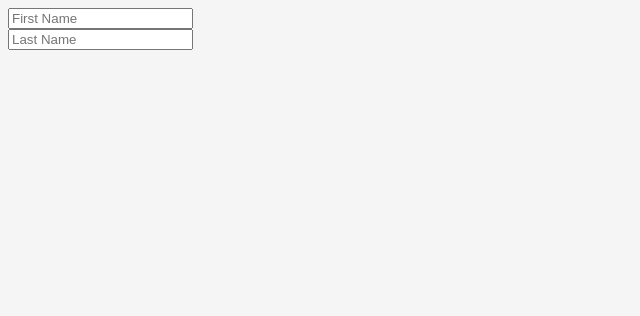
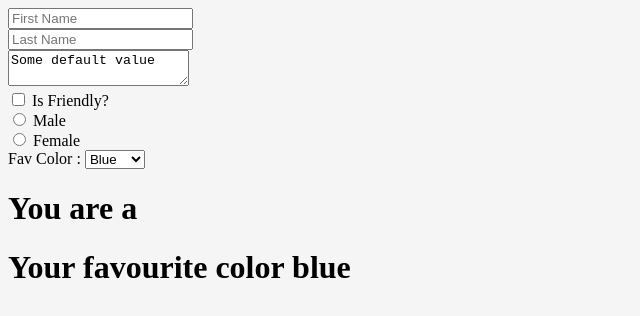
Before and after one commit to findashu/react-app, a React (Create React App) app: page / in a window 1280 px wide. Shown: the top 316 px of the page, without its empty margins (0-640 px from the left). Built offline with nearby package versions, Linux system fonts and the light colour scheme.

Commit message:
forms part2

```diff
--- a/src/App.js
+++ b/src/App.js
@@ -7,31 +7,100 @@
         super();
         this.state = {
             firstName : "",
-            lastName : ""
+            lastName : "",
+            isFriendly:false,
+            gender:"",
+            description:"Some default value",
+            favColor:"blue"
         }
         this.handleChange = this.handleChange.bind(this)
     }
 
     handleChange(event) {
-        let {name, value} = event.target
-        this.setState({
-            [name] : value
-        })
+        let {name, value, type, checked} = event.target
+        type === 'checkbox' ? this.setState({[name]:checked}) : this.setState({[name] : value})
     }
-
 
     render() {
         return (
             <div>
-                <input type="text" value={this.state.firstName} name="firstName" placeholder="First Name"  onChange = {this.handleChange}/>
+                <input
+                    type="text"
+                    value={this.state.firstName}
+                    name="firstName"
+                    placeholder="First Name"
+                    onChange = {this.handleChange}
+                />
                 <br />
-                <input type="text" value={this.state.lastName} name="lastName" placeholder="Last Name"  onChange = {this.handleChange}/>
+
+                <input
+                    type="text"
+                    value={this.state.lastName}
+                    name="lastName"
+                    placeholder="Last Name"
+                    onChange = {this.handleChange}
+                />
+
+                <br />
+
+                <textarea
+                    name="description"
+                    value={this.state.description}
+                    onChange = {this.handleChange}
+                />
+
+                <br/>
+                <label>
+                    <input
+                        type="checkbox"
+                        name="isFriendly"
+                        checked = {this.state.isFriendly}
+                        onChange= {this.handleChange}
+                    /> Is Friendly?
+                </label>
+
+                <br/>
+                <label>
+                    <input
+                        type="radio"
+                        name="gender"
+                        value="male"
+                        checked = {this.state.gender === "male"}
+                        onChange= {this.handleChange}
+                    /> Male
+                </label>
+
+                <br/>
+                <label>
+                    <input
+                        type="radio"
+                        name="gender"
+                        value="female"
+                        checked = {this.state.gender === "female"}
+                        onChange= {this.handleChange}
+                    /> Female
+                </label>
+
+                <br />
+
+                <label>Fav Color : </label>
+                <select
+                    value={this.state.favColor}
+                    name="favColor"
+                    onChange={this.handleChange}
+                >
+                    <option value="blue">Blue</option>
+                    <option value="red">Red</option>
+                    <option value="green">Green</option>
+                </select>
+
+
                 <h1>{this.state.firstName} {this.state.lastName}</h1>
-
+                <h1>You are a {this.state.gender}</h1>
+                <h1>Your favourite color {this.state.favColor}</h1>
             </div>
         )
     }
-
 }
 
 
```
